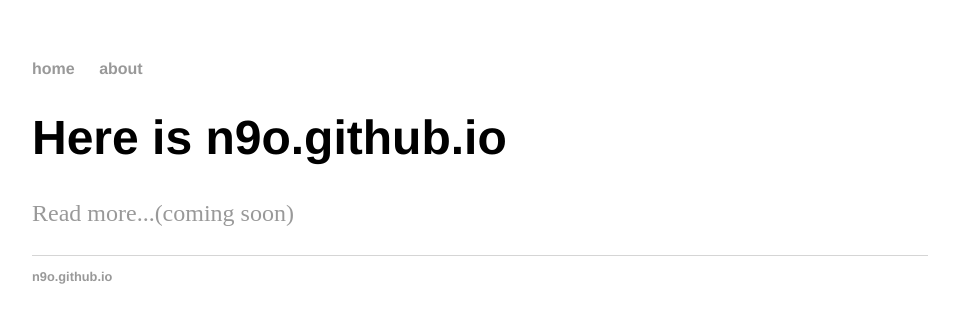
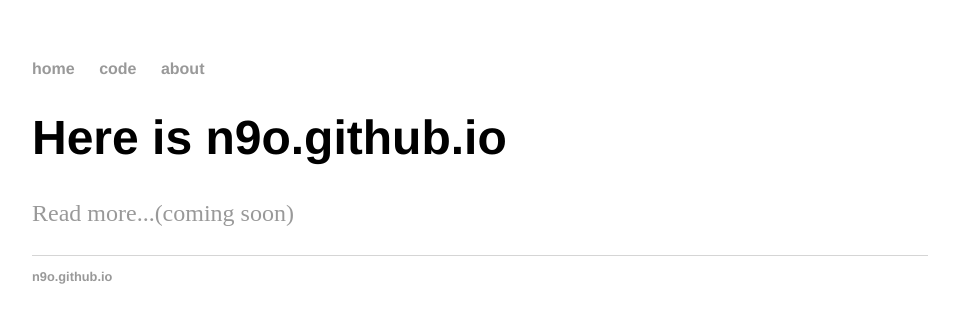
Before and after one commit to n9o/n9o, a Jekyll site: the page built from index.html, in a window 1280 px wide. Shown: the top 323 px of the page, without its empty margins (160-1119 px from the left). Built offline with Jekyll 4.4.1, drawn with Linux system fonts in a browser that asks for light colours.

Commit message:
Update default.html

```diff
--- a/_layouts/default.html
+++ b/_layouts/default.html
@@ -9,6 +9,7 @@
 		<nav>
     		<ul>
         		<li><a href="/">home</a></li>
+			<li><a href="/code">code</a></li>
 	        	<li><a href="/about">about</a></li>
         </ul>
 		</nav>
```
